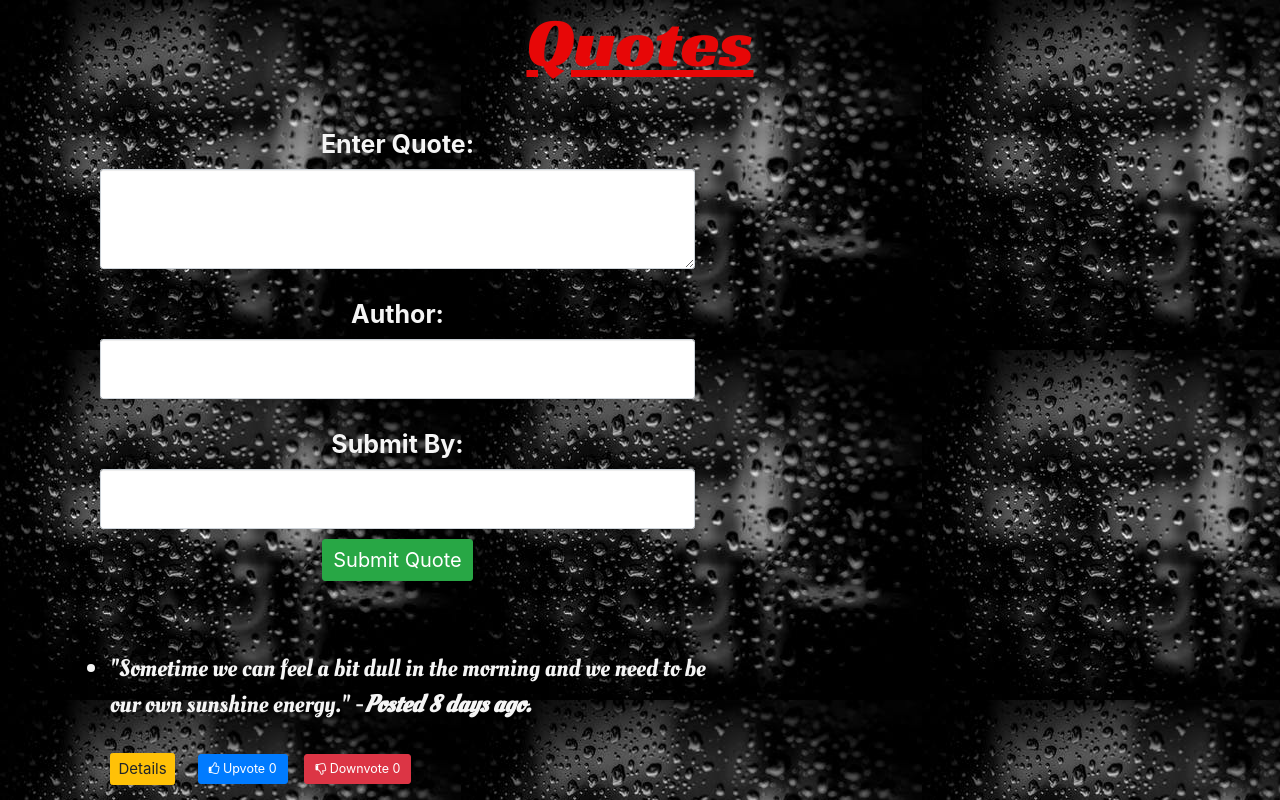
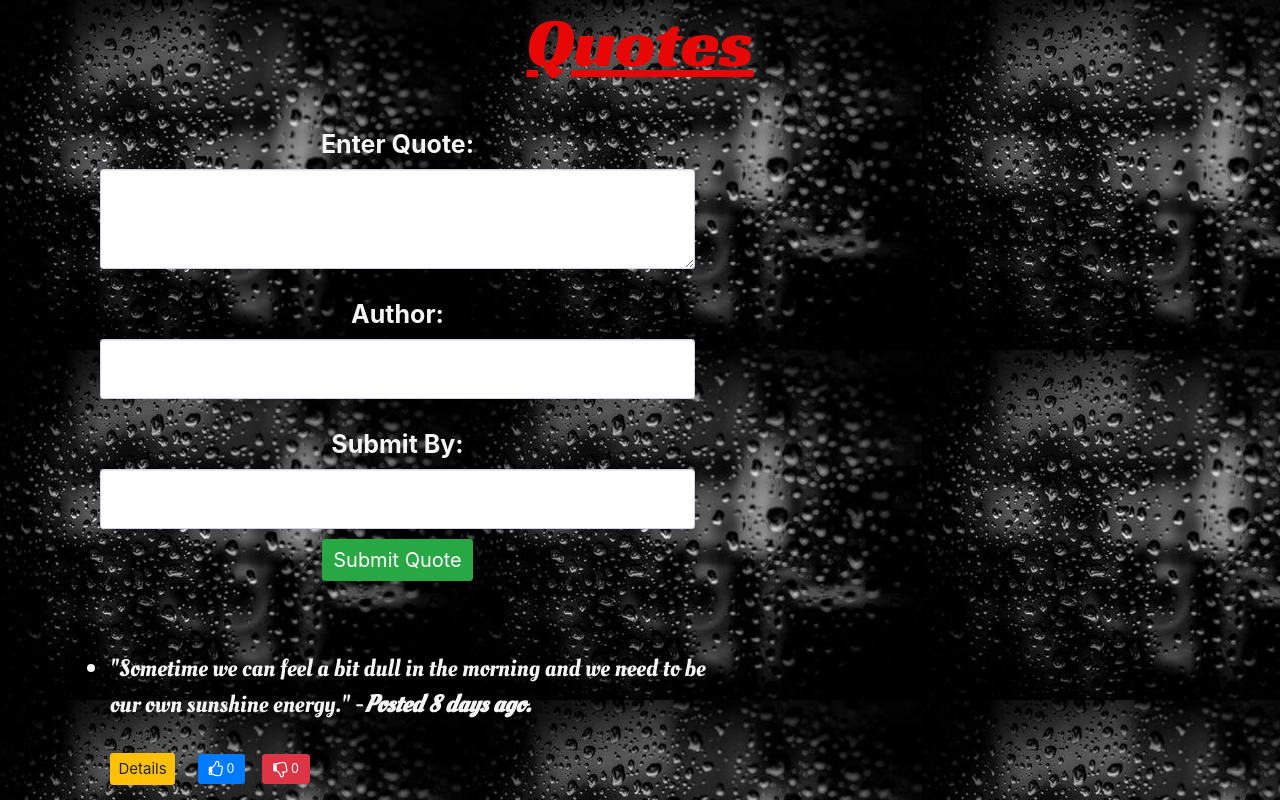
Before and after one commit to Gift-Lumumba/Quotes, an Angular app: page / in a window 1280 px wide. Shown: the top 800 px of the page. Built offline with nearby package versions, Linux system fonts and the light colour scheme.

Commit message:
modified src/app/quote/quote.component.html

```diff
--- a/src/app/quote/quote.component.html
+++ b/src/app/quote/quote.component.html
@@ -13,8 +13,8 @@
               Details
             </button>
             &nbsp;&nbsp;
-          <button (click)='upvote(i)' class="btn btn-primary btn-lg"><i class="fa fa-thumbs-o-up"></i> Upvote {{quote.upvotes}}</button>&nbsp;&nbsp;
-          <button (click)='downvote(i)' class="btn btn-danger btn-lg"><i class="fa fa-thumbs-o-down"></i> Downvote {{quote.downvotes}} </button>
+          <button (click)='upvote(i)' class="btn btn-primary btn-lg"><i class="fa fa-thumbs-o-up fa-lg" ></i>  {{quote.upvotes}}</button>&nbsp;&nbsp;
+          <button (click)='downvote(i)' class="btn btn-danger btn-lg"><i class="fa fa-thumbs-o-down fa-lg"></i>  {{quote.downvotes}} </button>
           <br>
 
           <app-quote-details *ngIf="quote.showAuthor" [quote]='quote' (isComplete)='deleteQuote($event,i)'></app-quote-details>
```
